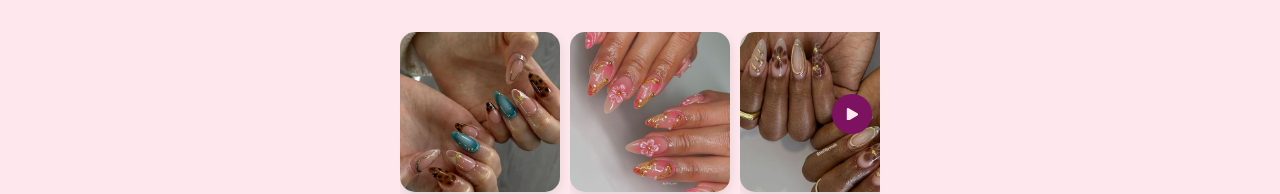
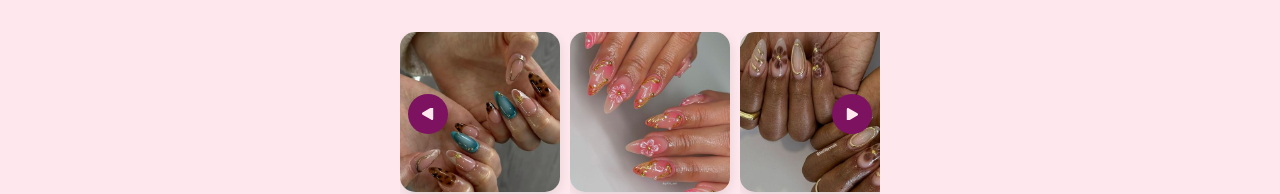
Before and after one commit to webimpactuw/happy-nails, a React (Create React App) app: page /test in a window 1280 px wide. Shown: the top 194 px of the page. Built offline with nearby package versions, Linux system fonts and the light colour scheme.

Commit message:
added left button

```diff
--- a/src/components/Gallery.js
+++ b/src/components/Gallery.js
@@ -27,11 +27,10 @@ const Gallery = () => {
     }
   }, []);
 
-  // Create a "circular" array with doubled images
-  // This avoids any need to rearrange during animation
+  // Create "circular" array with doubled images
   const displayImages = [...IMAGES, ...IMAGES];
 
-  const rotateImages = () => {
+  const rotateImagesRight = () => {
     if (isAnimating) return;
     setIsAnimating(true);
 
@@ -42,7 +41,7 @@ const Gallery = () => {
     const nextPosition = (position + 1) % IMAGES.length;
 
     // Set up smooth transition
-    slider.style.transition = 'transform 0.5s cubic-bezier(0.4, 0, 0.2, 1)';
+    slider.style.transition = 'transform 0.3s cubic-bezier(0.4, 0, 0.2, 1)';
     slider.style.transform = `translateX(-${(position + 1) * IMAGE_WIDTH}px)`;
 
     // When transition completes
@@ -65,6 +64,46 @@ const Gallery = () => {
     };
 
     slider.addEventListener('transitionend', handleTransitionEnd, { once: true });
+  };
+
+  const rotateImagesLeft = () => {
+    if (isAnimating) return;
+    setIsAnimating(true);
+
+    const slider = sliderRef.current;
+    if (!slider) return;
+
+    let newPosition = position - 1;
+
+    if (newPosition < 0) {
+      // Jump instantly to duplicate set (at end)
+      newPosition = IMAGES.length - 1;
+      slider.style.transition = 'none';
+      slider.style.transform = `translateX(-${IMAGES.length * IMAGE_WIDTH}px)`;
+
+      // Wait one animation frame, then animate back one
+      requestAnimationFrame(() => {
+        slider.style.transition = 'transform 0.2s cubic-bezier(0.4, 0, 0.2, 1)';
+        slider.style.transform = `translateX(-${newPosition * IMAGE_WIDTH}px)`;
+      });
+
+      // After the real transition ends, update position
+      const handleTransitionEnd = () => {
+        setPosition(newPosition);
+        setTimeout(() => setIsAnimating(false), 50);
+      };
+      slider.addEventListener('transitionend', handleTransitionEnd, { once: true });
+    } else {
+      // Normal left movement
+      slider.style.transition = 'transform 0.3s cubic-bezier(0.4, 0, 0.2, 1)';
+      slider.style.transform = `translateX(-${newPosition * IMAGE_WIDTH}px)`;
+
+      const handleTransitionEnd = () => {
+        setPosition(newPosition);
+        setTimeout(() => setIsAnimating(false), 50);
+      };
+      slider.addEventListener('transitionend', handleTransitionEnd, { once: true });
+    }
   };
 
   // Common styles
@@ -129,7 +168,21 @@ const Gallery = () => {
       <div style={{ display: 'flex', justifyContent: 'center' }}>
         <div style={styles.sliderContainer}>
           <button
-            onClick={rotateImages}
+              onClick={rotateImagesLeft}
+              style={{
+                ...styles.button,
+                left: '0.5em',
+                right: 'auto',
+                transform: 'translateY(-50%) rotate(180deg)'
+              }}
+              aria-label="Rotate gallery left"
+              disabled={isAnimating}
+          >
+            <FaPlay style={{ fontSize: '0.8em' }} />
+          </button>
+
+          <button
+            onClick={rotateImagesRight}
             style={styles.button}
             aria-label="Rotate gallery"
             disabled={isAnimating}
```
